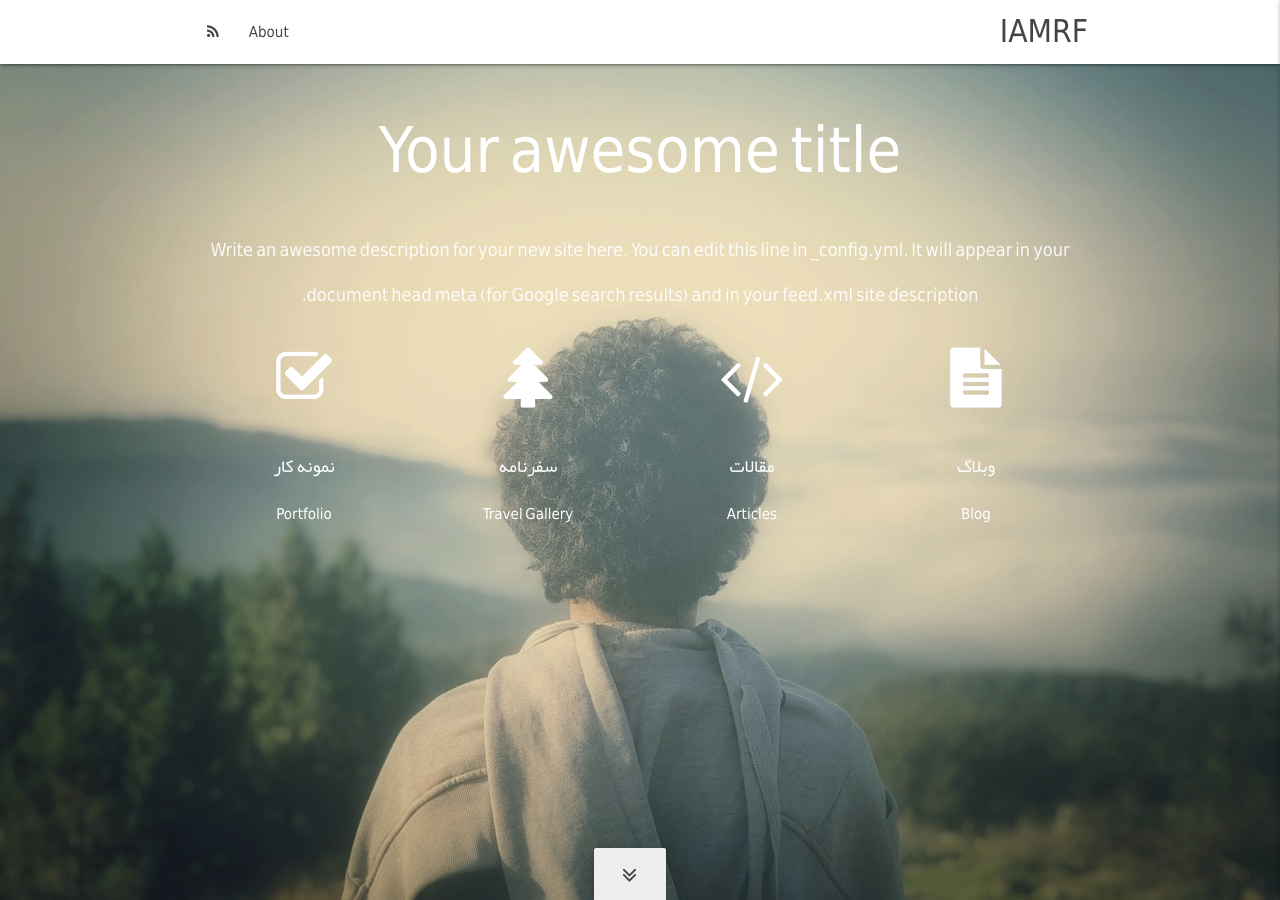
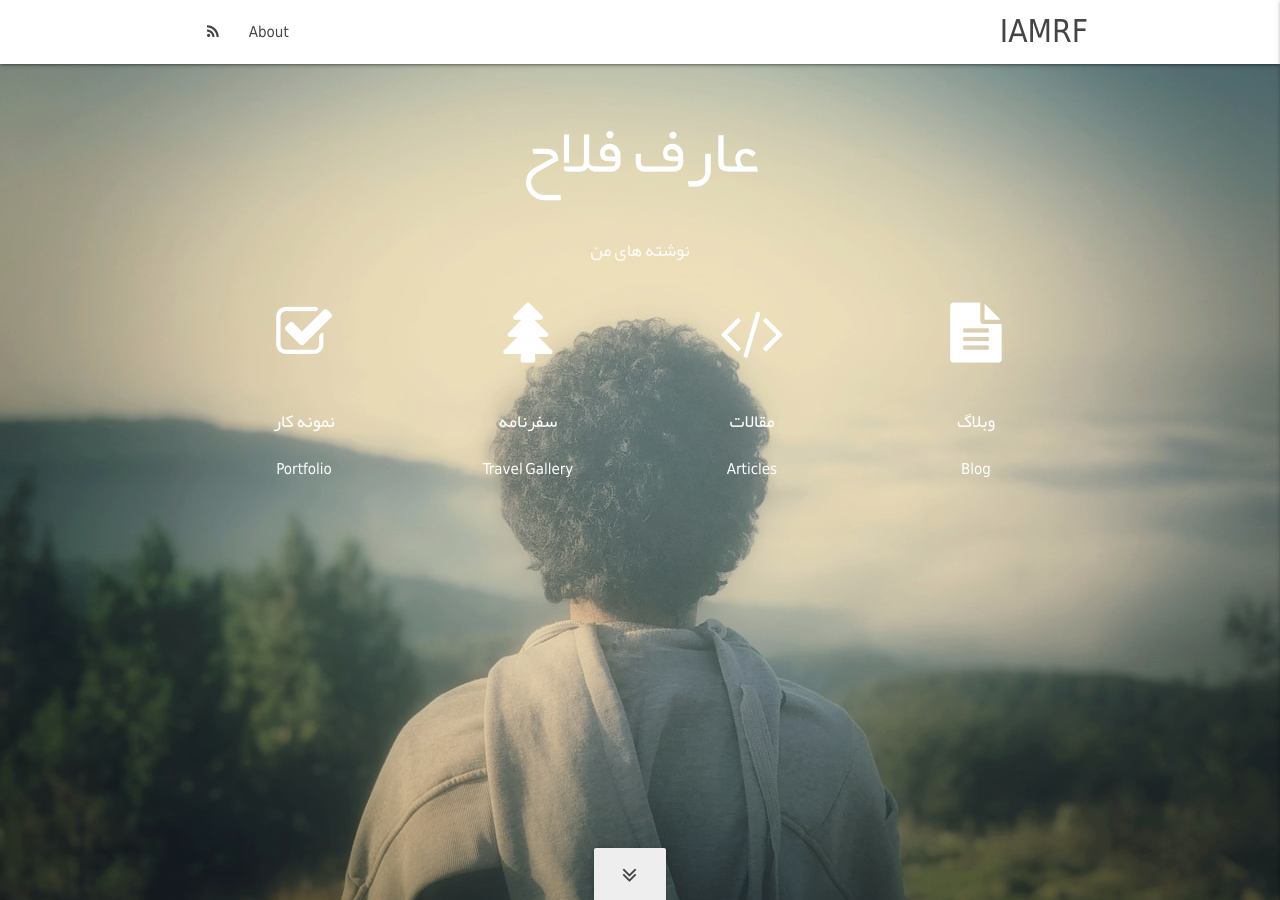
Before and after one commit to iamrf/iamrf.github.io, a Jekyll site: the page built from index.md, in a window 1280 px wide and 900 px high. Built offline with Jekyll 4.4.1, drawn with Linux system fonts in a browser that asks for light colours.

Commit message:
Site title and description changed

```diff
--- a/_config.yml
+++ b/_config.yml
@@ -18,12 +18,10 @@
 # You can create any custom variable you would like, and they will be accessible
 # in the templates via {{ site.myvariable }}.
 
-title: Your awesome title
+title: عارف فلاح
 email: aref.fallah@gmail.com
 description: >- # this means to ignore newlines until "baseurl:"
-  Write an awesome description for your new site here. You can edit this
-  line in _config.yml. It will appear in your document head meta (for
-  Google search results) and in your feed.xml site description.
+        نوشته های من
 baseurl: "" # the subpath of your site, e.g. /blog
 url: "https://iamrf.net" # the base hostname & protocol for your site, e.g. http://example.com
 twitter_username: areffallah
```
